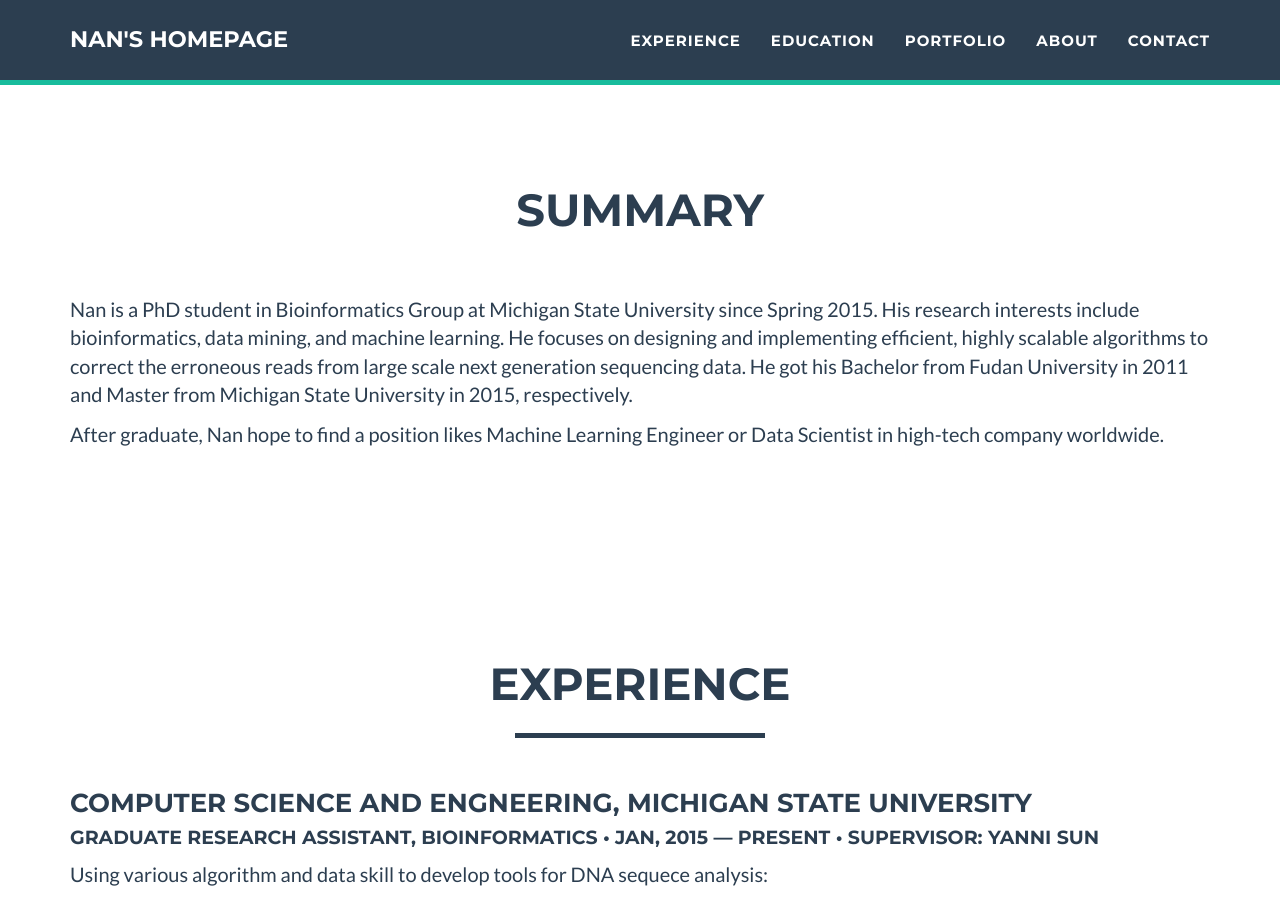
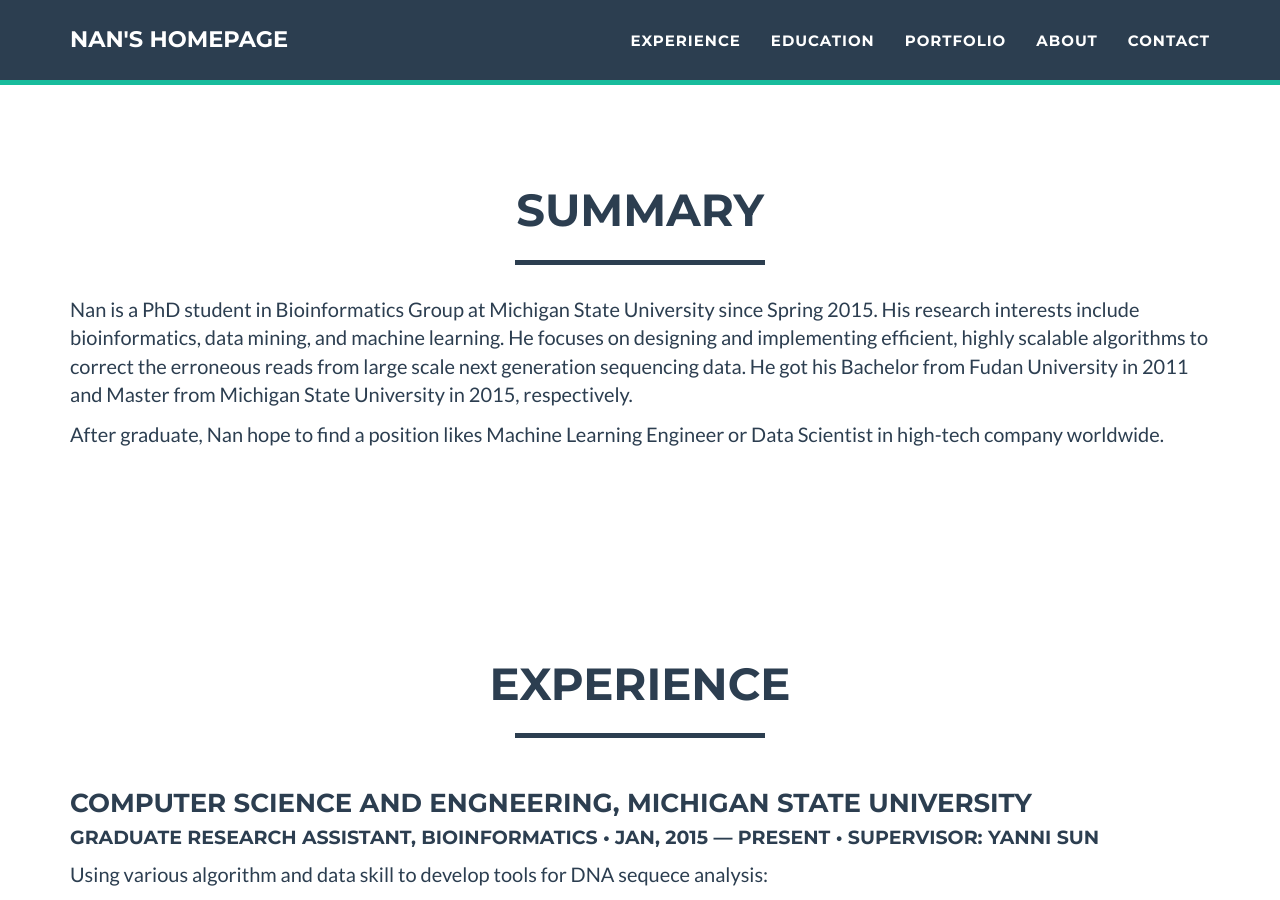
Before and after one commit to Strideradu/strideradu.github.io, a Jekyll site: the page built from index.html, in a window 1280 px wide and 900 px high, scrolled down 690 px. Built offline with Jekyll 4.4.1, drawn with Linux system fonts in a browser that asks for light colours.

Commit message:
change star color

```diff
--- a/_includes/about.html
+++ b/_includes/about.html
@@ -4,7 +4,7 @@
             <div class="row">
                 <div class="col-lg-12 text-center">
                     <h2>About</h2>
-                    <hr class="star-light">
+                    <hr class="star-primary">
                 </div>
             </div>
             <div class="row">
--- a/_includes/education.html
+++ b/_includes/education.html
@@ -4,7 +4,7 @@
            <div class="row">
                <div class="col-lg-12 text-center">
                    <h2>Education</h2>
-                   <hr class="star-light">
+                   <hr class="star-primary">
                </div>
            </div>
            <!-- Duplicate these resume-item elements and edit accordingly for each job you want to add here -->
--- a/_includes/summary.html
+++ b/_includes/summary.html
@@ -4,7 +4,7 @@
          <div class="row">
              <div class="col-lg-12 text-center">
                  <h2>Summary</h2>
-                 <hr class="star-light">
+                 <hr class="star-primary">
              </div>
          </div>
          <!-- Duplicate these resume-item elements and edit accordingly for each job you want to add here -->
```
